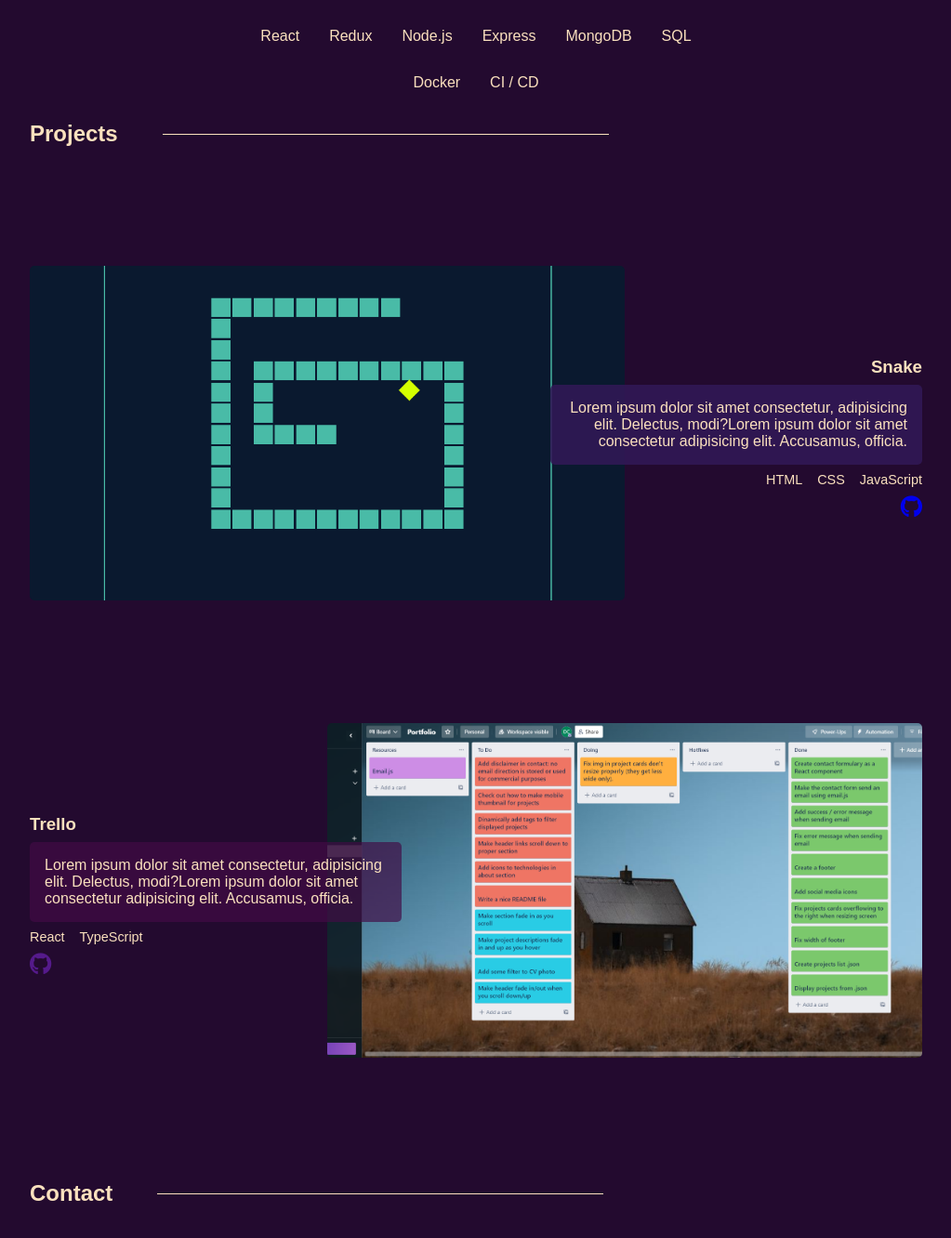
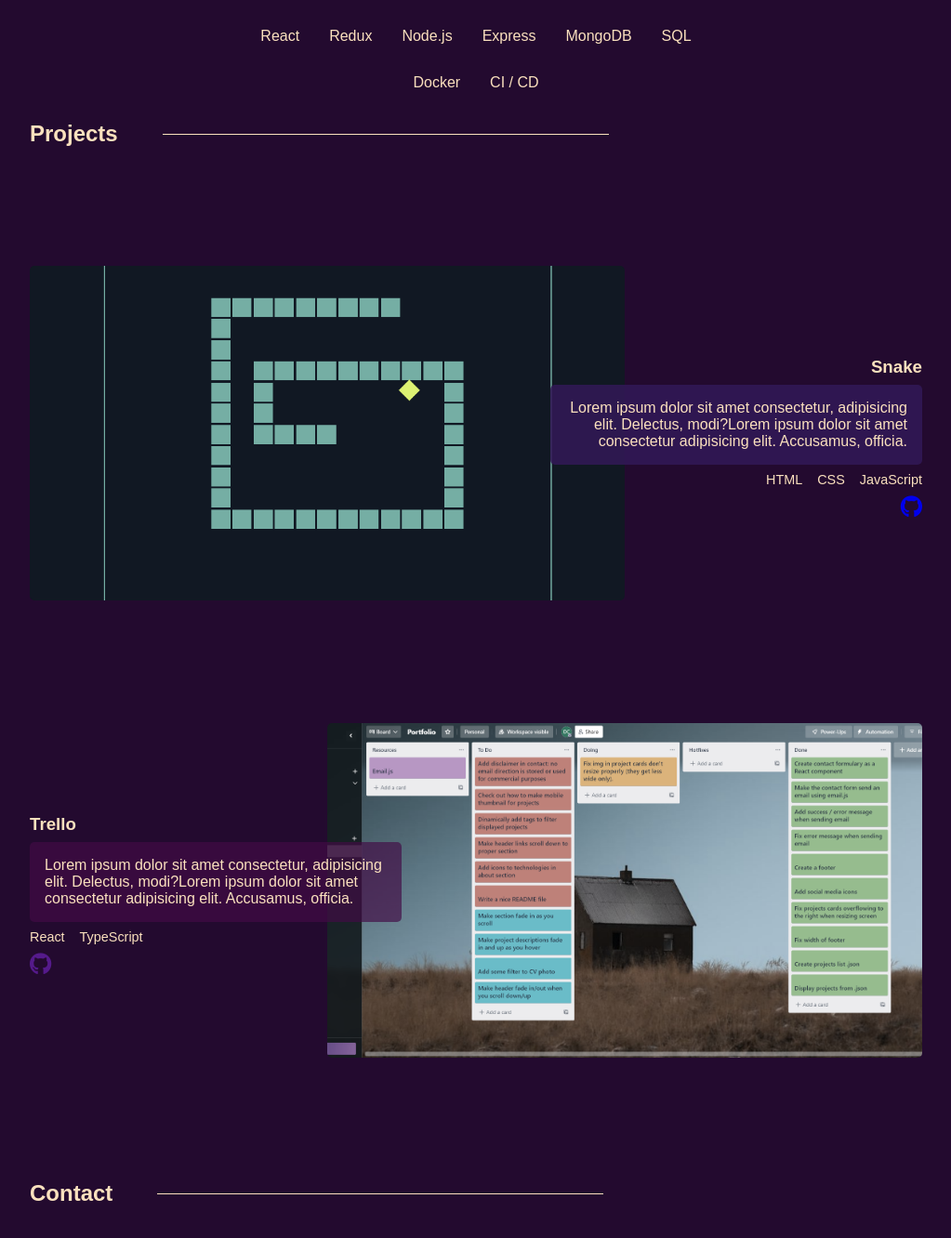
Before and after one commit to DaniPhilo/portfolio, a React (Create React App) app: page / in a window 1280 px wide. Shown: the part 1044-2376 px from the top of the page at 93% size, without its empty margins (128-1151 px from the left). Built offline with nearby package versions, Linux system fonts and the light colour scheme.

Commit message:
Added greyscale filter to project img, removed when hovering

```diff
--- a/src/components/ProjectCard.js
+++ b/src/components/ProjectCard.js
@@ -6,7 +6,7 @@
         {index % 2 === 0 ?
             <div className='project-card-left'>
                 <div className="project-img">
-                    <a href=""><img src={project.img} alt="" /></a>
+                    <a href={project.project_link} target="_blank"><img src={project.img} alt="" /></a>
                 </div>
                 <div className="project-info">
                     <div className="project-title">
@@ -48,7 +48,7 @@
                     </div>
                 </div>
                 <div className="project-img">
-                    <a href=""><img src={project.img} alt="" /></a>
+                    <a href={project.project_link} target="_blank"><img src={project.img} alt="" /></a>
                 </div>
             </div>
         }
--- a/src/styles/component_styles/_projects.scss
+++ b/src/styles/component_styles/_projects.scss
@@ -25,10 +25,12 @@
 .project-card-left > .project-img > a {
     display: inline-block;
     width: 100%;
+    filter: grayscale(50%);
     transition: 0.25s ease-in-out;
 }
 .project-card-left > .project-img > a:hover {
-    transform: scale(1.1);
+    filter: none;
+    transform: scale(1.05);
 }
 
 .project-card-left > .project-img > a > img {
@@ -107,10 +109,12 @@
 .project-card-right > .project-img > a {
     display: inline-block;
     width: 100%;
+    filter: grayscale(50%);
     transition: 0.25s ease-in-out;
 }
 .project-card-right > .project-img > a:hover {
-    transform: scale(1.1);
+    filter: none;
+    transform: scale(1.05);
 }
 
 .project-card-right > .project-img > a > img {
```
